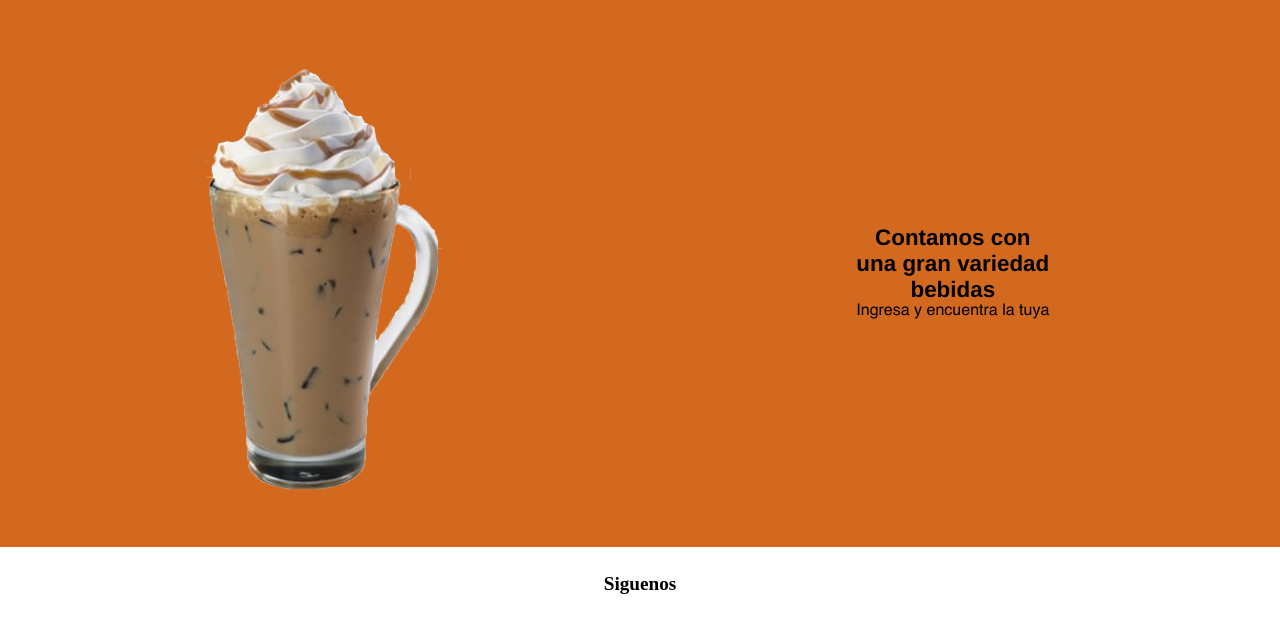
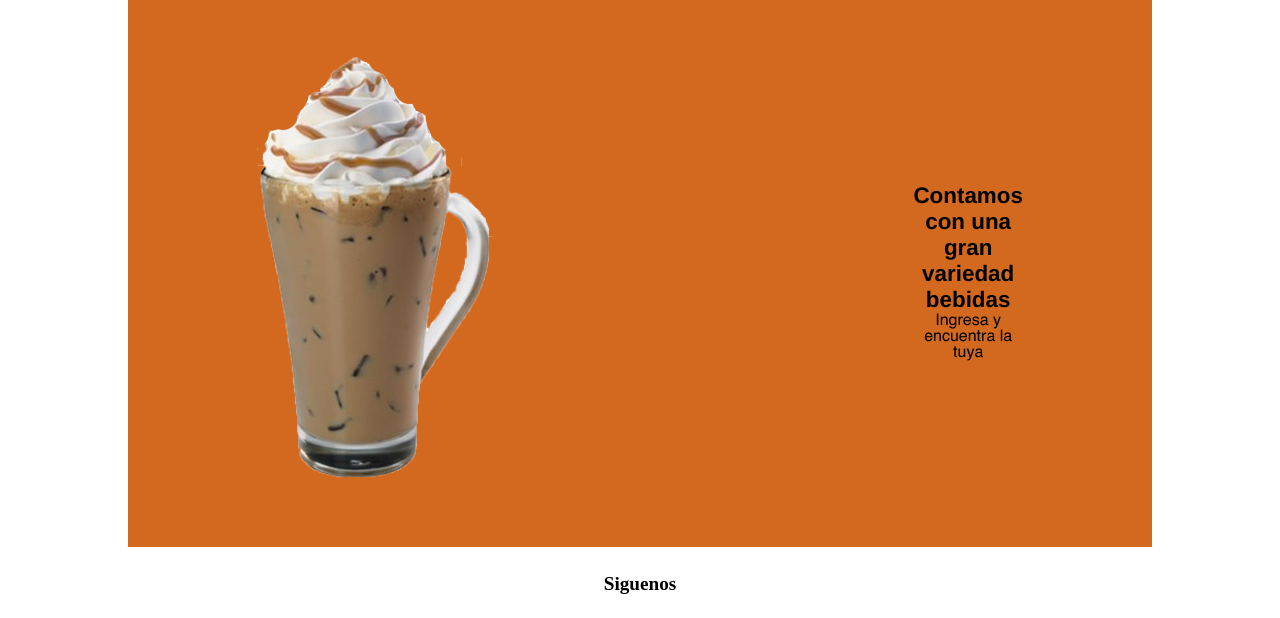
Before and after one commit to AlonCodeXD/Cusco-Beans-Cafe, a plain HTML site: page index.html in a window 1280 px wide. Shown: the part 1117-1735 px from the top of the page. Drawn offline with Linux system fonts and the light colour scheme.

Commit message:
Primer C1.1

```diff
--- a/css/style.css
+++ b/css/style.css
@@ -40,6 +40,7 @@ main {
     font-family: Helvetica;
     flex-direction: column;
     overflow-x: hidden;
+    overflow-y: hidden;
 
 
 }
@@ -102,7 +103,8 @@ main {
     display: flex;
     background-color: chocolate;
     justify-content: center;
-    width: 100%;
+
+    width: 80%;
     height: 550px;
 }
 
@@ -110,7 +112,7 @@ main {
     display: flex;
     flex-direction: row;
     margin-top: 5%;
-    margin-left: 10%;
+    margin-left: 5%;
     height: 80%
 
 }
@@ -119,14 +121,13 @@ main {
     display: flex;
     flex-direction: column;
     justify-content: center;
-    margin-right: 18%;
+    margin-right: 12%;
 
 }
 
 .deli h3 {
     font-size: 140%;
     text-align: center;
-
 }
  .deli p {
     text-align: center;
--- a/index.html
+++ b/index.html
@@ -41,8 +41,8 @@
     <main>
 
     <section class="carru">
-        <img src="imagenes/index/coffee local.webp" alt="">
 
+        <img src="imagenes/index/coffee local.webp" alt="carrusel">
 
     </section>
 
```
